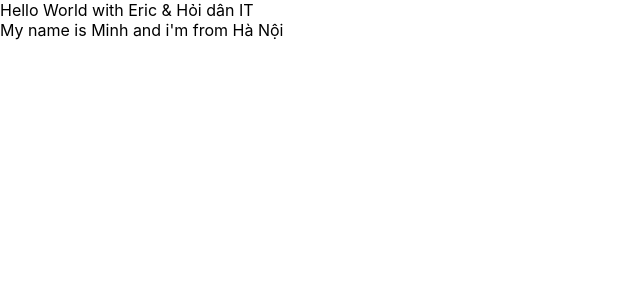
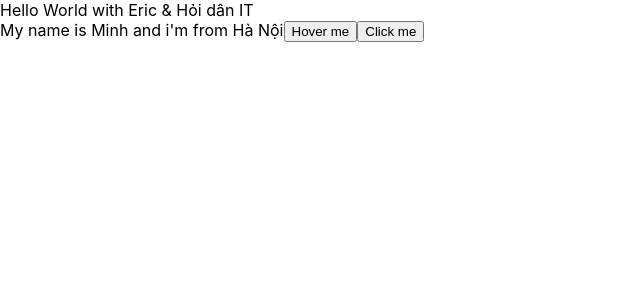
Before and after one commit to minhduong201103/test-demo-react, a React (Create React App) app: page / in a window 1280 px wide. Shown: the top 300 px of the page, without its empty margins (0-640 px from the left). Built offline with nearby package versions, Linux system fonts and the light colour scheme.

Commit message:
video 19

```diff
--- a/src/components/MyComponent.js
+++ b/src/components/MyComponent.js
@@ -10,10 +10,22 @@
         age: 22,
         address: 'Hà Nội'
     }
+
+    handleClick(event) {
+        console.log(">>Click me my button")
+        console.log("My name is")
+    }
+
+    handleOnMouseOver(event) {
+        console.log(event.pageX)
+    }
+    // JSX
     render() {
         return (
             <div>
                 My name is {this.state.name} and i'm from {this.state.address}
+                <button onMouseOver={this.handleOnMouseOver}>Hover me</button>
+                <button onClick={this.handleClick}>Click me</button>
             </div>
         );
     }
```
